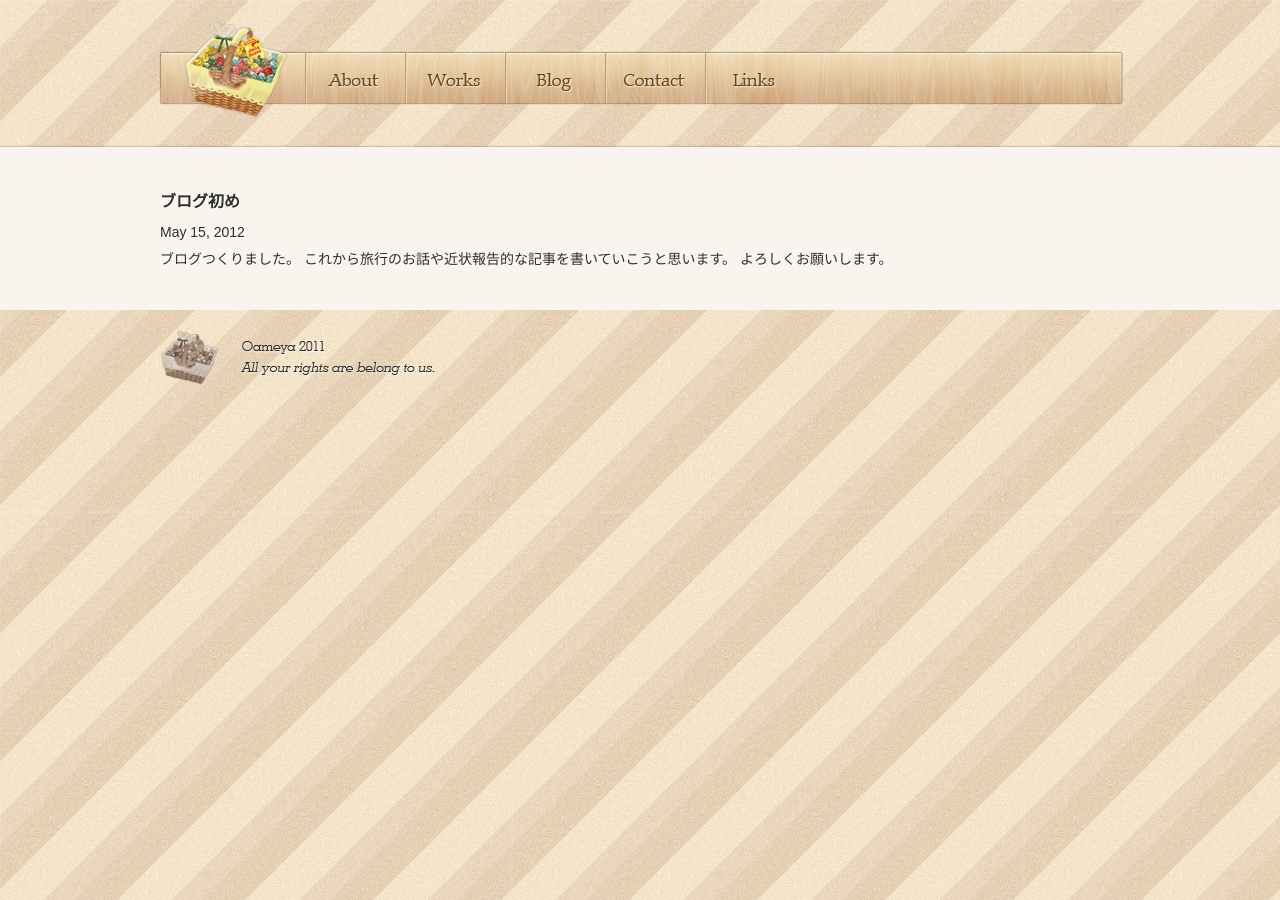
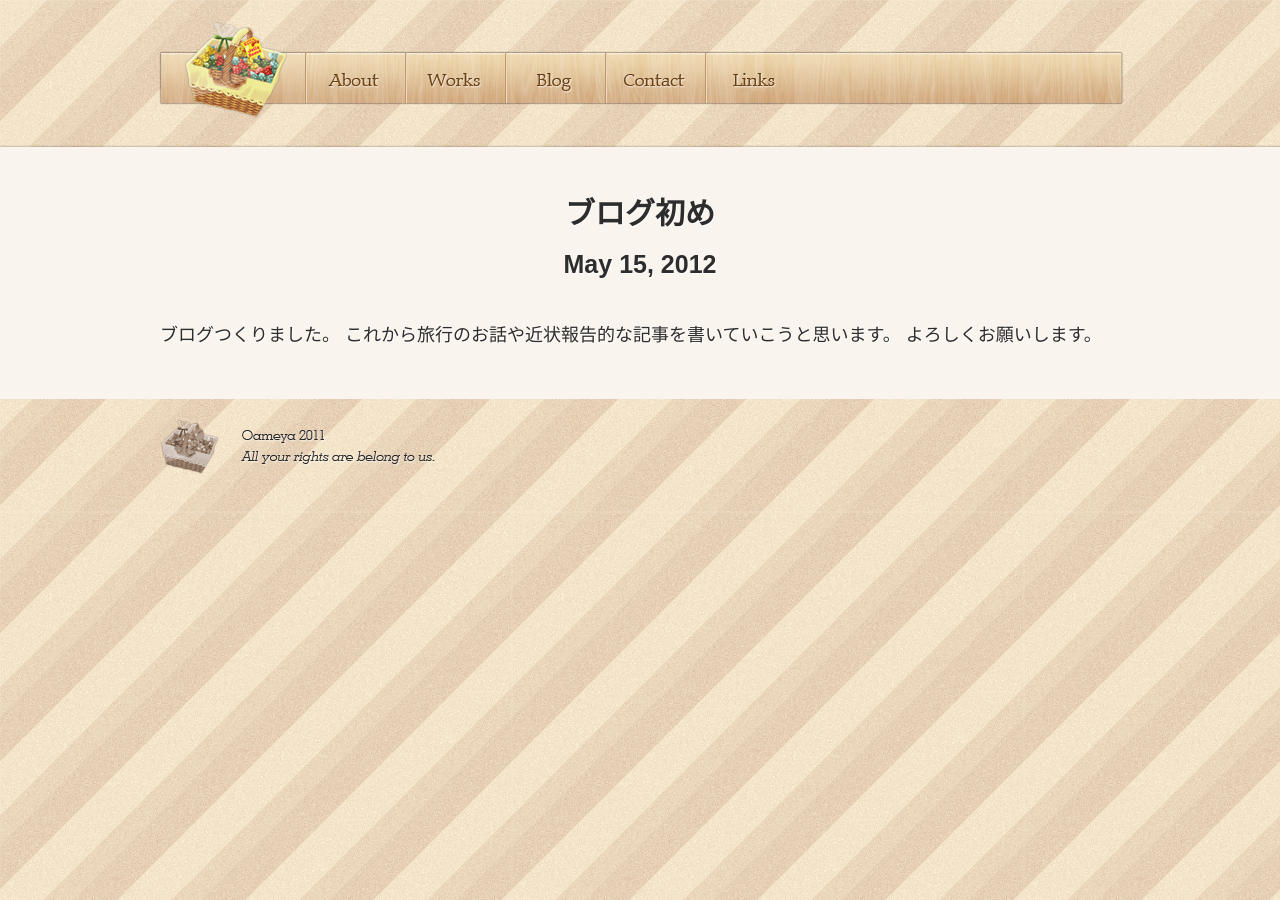
Before and after one commit to oameya/oameya.com, a Jekyll site: the page built from _posts/2012-05-15-new-blog.md, in a window 1280 px wide. Built offline with Jekyll 4.4.1, drawn with Linux system fonts in a browser that asks for light colours; nearby versions of some CDN libraries.

Commit message:
fix post layout

```diff
--- a/_layouts/page.html
+++ b/_layouts/page.html
@@ -4,7 +4,7 @@
 
 <div id="content">
   <div class="section-pane">
-    <section class="section">
+    <section class="section page">
       {{ content }}
     </section>
   </div>
--- a/_layouts/post.html
+++ b/_layouts/post.html
@@ -5,12 +5,12 @@
 <div id="content">
   <div class="section-pane">
     <section class="section">
-      <article>
-        <hgroup class="article__metadata">
-          <h2 class="article__title">{{ page.title }}</h1>
-          <h3 class="article__pubdate"><time pubdate>{{ page.date | date: '%B %d, %Y' }}</time></h3>
+      <article class="post">
+        <hgroup class="post__metadata">
+          <h1 class="post__title">{{ page.title }}</h1>
+          <h2 class="post__pubdate"><time pubdate>{{ page.date | date: '%B %d, %Y' }}</time></h3>
         </hgroup>
-        <div class="article__content">
+        <div class="post__content">
           {{ content }}
         </div>
       </article>
--- a/css/all.scss
+++ b/css/all.scss
@@ -250,3 +250,37 @@
   width: 960px;
   margin: 20px auto 10px;
 }
+
+.post {
+  font-size: 18px;
+
+  .post__metadata {
+    margin: 15px 0 40px;
+    text-align: center;
+  }
+
+  p {
+    line-height: 1.6em;
+    margin: 20px 0;
+  }
+
+  h1 {
+    font-size: 30px;
+    line-height: 1.3em;
+  }
+
+  h2 {
+    font-size: 25px;
+    line-height: 1.3em;
+  }
+
+  h3 {
+    font-size: 23px;
+    line-height: 1.3em;
+  }
+
+  ul {
+    list-style: disc;
+    margin: 20px 20px;
+  }
+}
```
